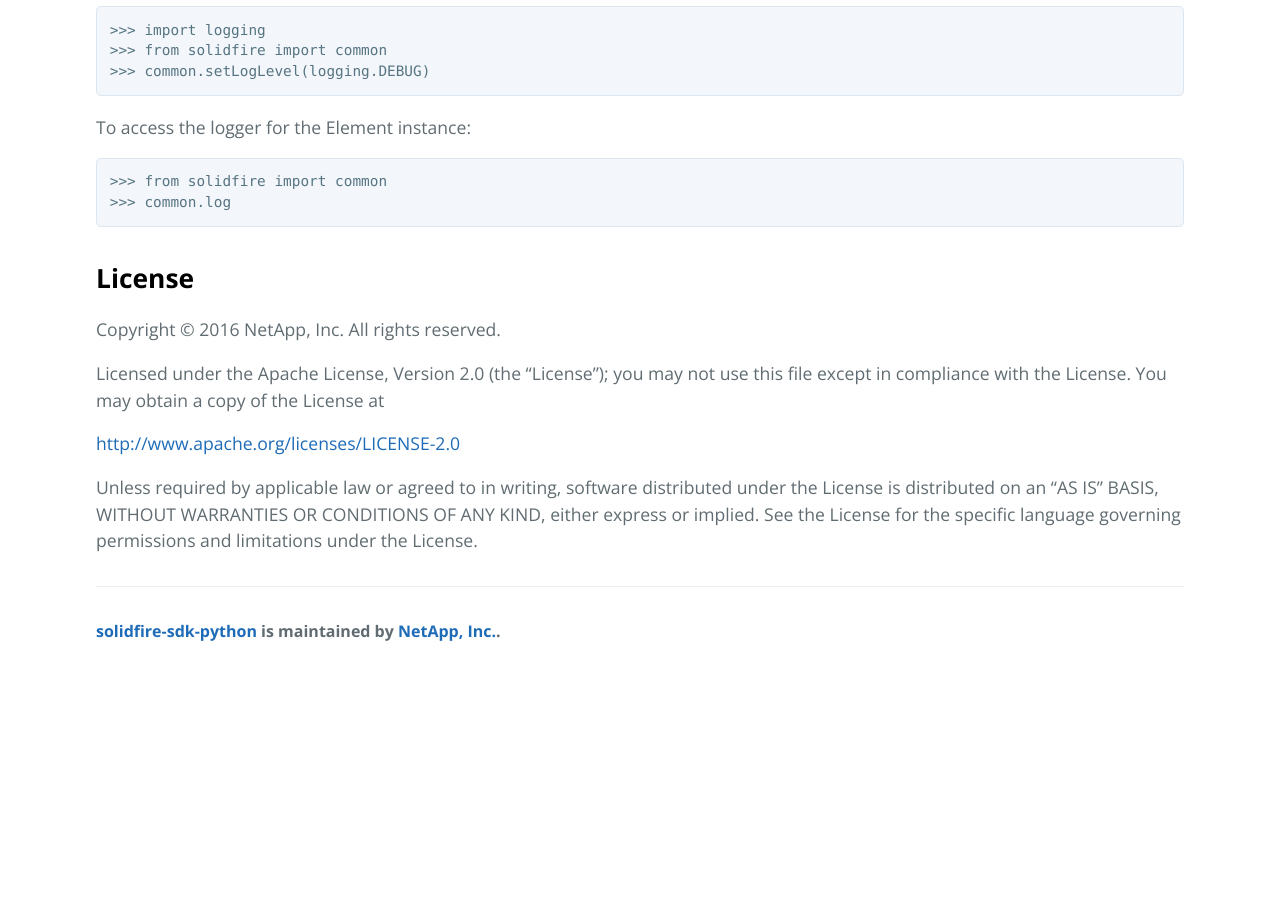
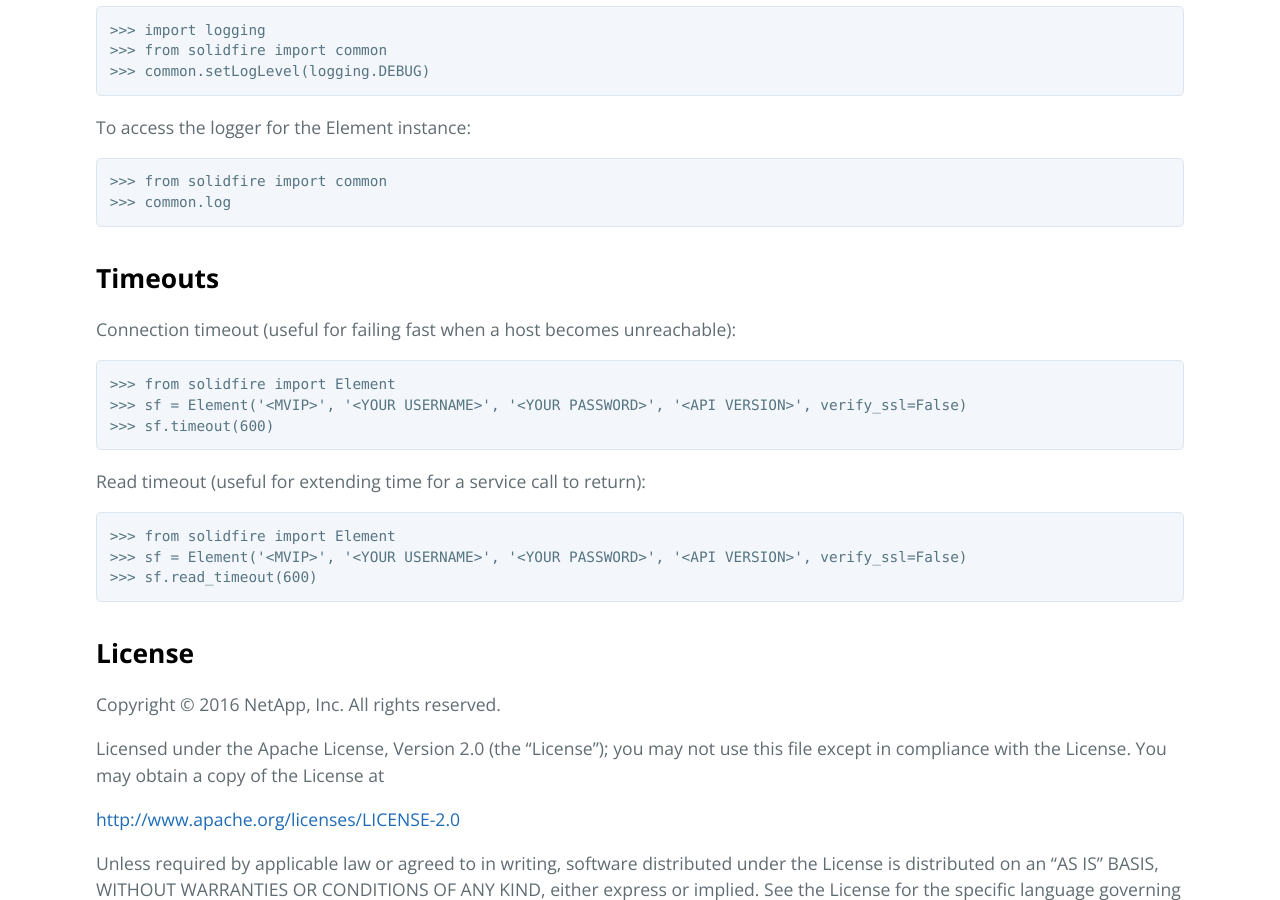
Before and after one commit to solidfire/solidfire-sdk-python, a Jekyll site: the page built from index.md, in a window 1280 px wide and 900 px high, scrolled down 2822 px. Built offline with Jekyll 4.4.1, drawn with Linux system fonts in a browser that asks for light colours; before the commit the page ends 3497 px from its top, so only the background shows below that.

Commit message:
Travis #101

```diff
--- a/index.md
+++ b/index.md
@@ -104,6 +104,20 @@
     >>> from solidfire import common
     >>> common.log
 
+**Timeouts**
+------------
+Connection timeout (useful for failing fast when a host becomes unreachable):
+
+    >>> from solidfire import Element
+    >>> sf = Element('<MVIP>', '<YOUR USERNAME>', '<YOUR PASSWORD>', '<API VERSION>', verify_ssl=False)
+    >>> sf.timeout(600)
+
+Read timeout (useful for extending time for a service call to return):
+
+    >>> from solidfire import Element
+    >>> sf = Element('<MVIP>', '<YOUR USERNAME>', '<YOUR PASSWORD>', '<API VERSION>', verify_ssl=False)
+    >>> sf.read_timeout(600)
+
 **License**
 -----------
 Copyright © 2016 NetApp, Inc.  All rights reserved.
```
Also changed, not shown: README.md.
